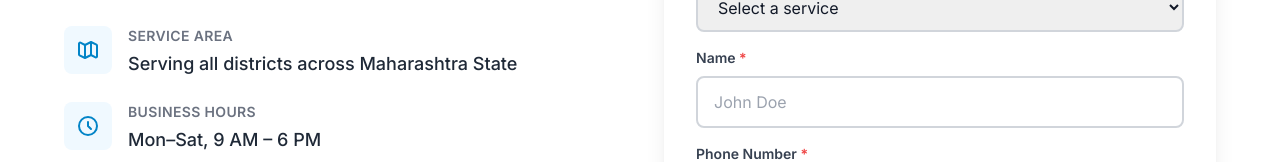
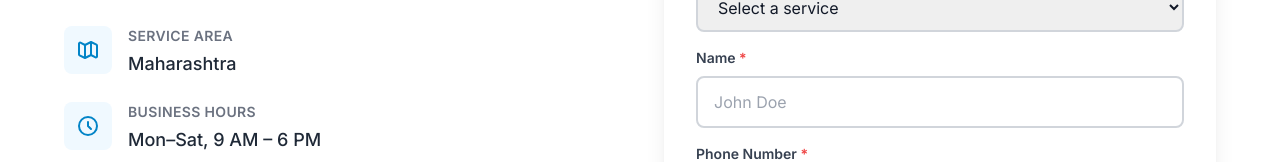
Before and after one commit to atharvpande07/santaji-electricals, a React (Vite) app: page /contact in a window 1280 px wide. Shown: the part 790-952 px from the top of the page. Built offline with nearby package versions, Linux system fonts and the light colour scheme; no server answers.

Commit message:
Contact.jsx update

```diff
--- a/src/pages/Contact.jsx
+++ b/src/pages/Contact.jsx
@@ -63,7 +63,7 @@ const Contact = () => {
                 </svg>
             ),
             label: 'Service Area',
-            value: 'Serving all districts across Maharashtra State'
+            value: 'Maharashtra'
         },
         {
             icon: (
```
